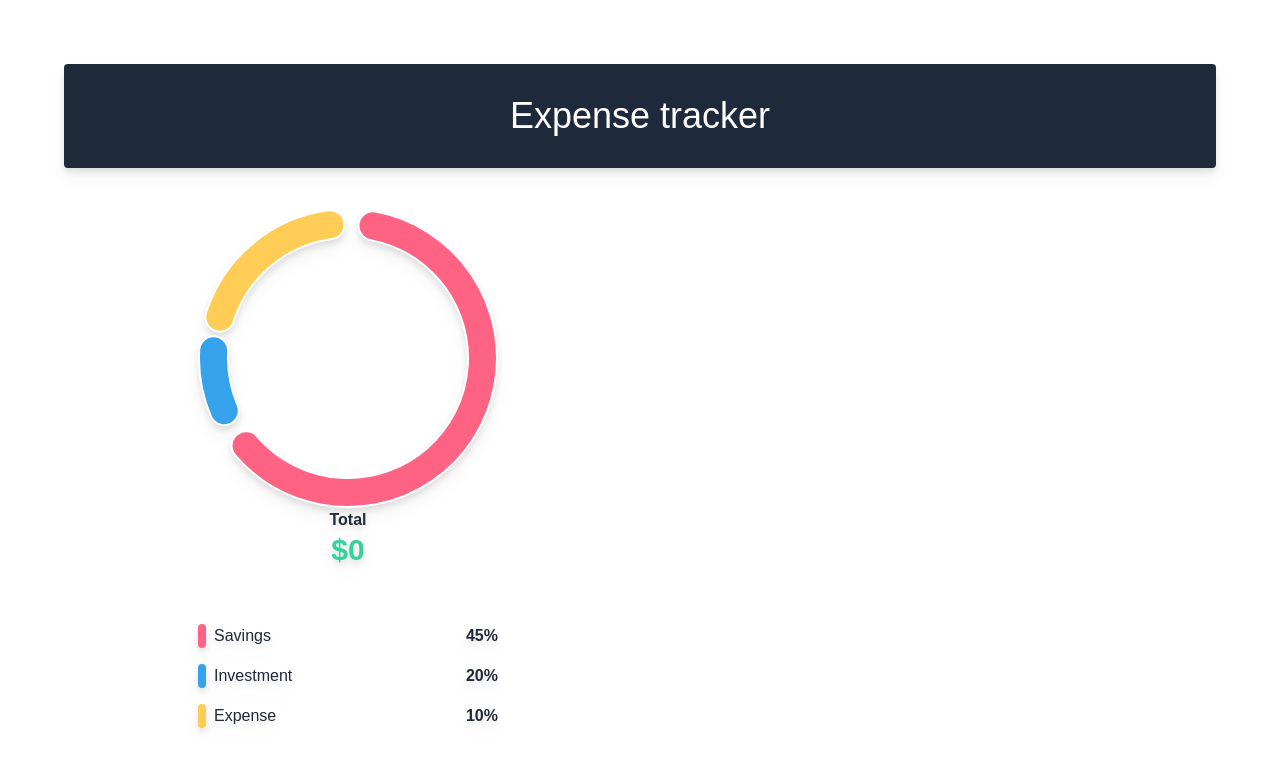
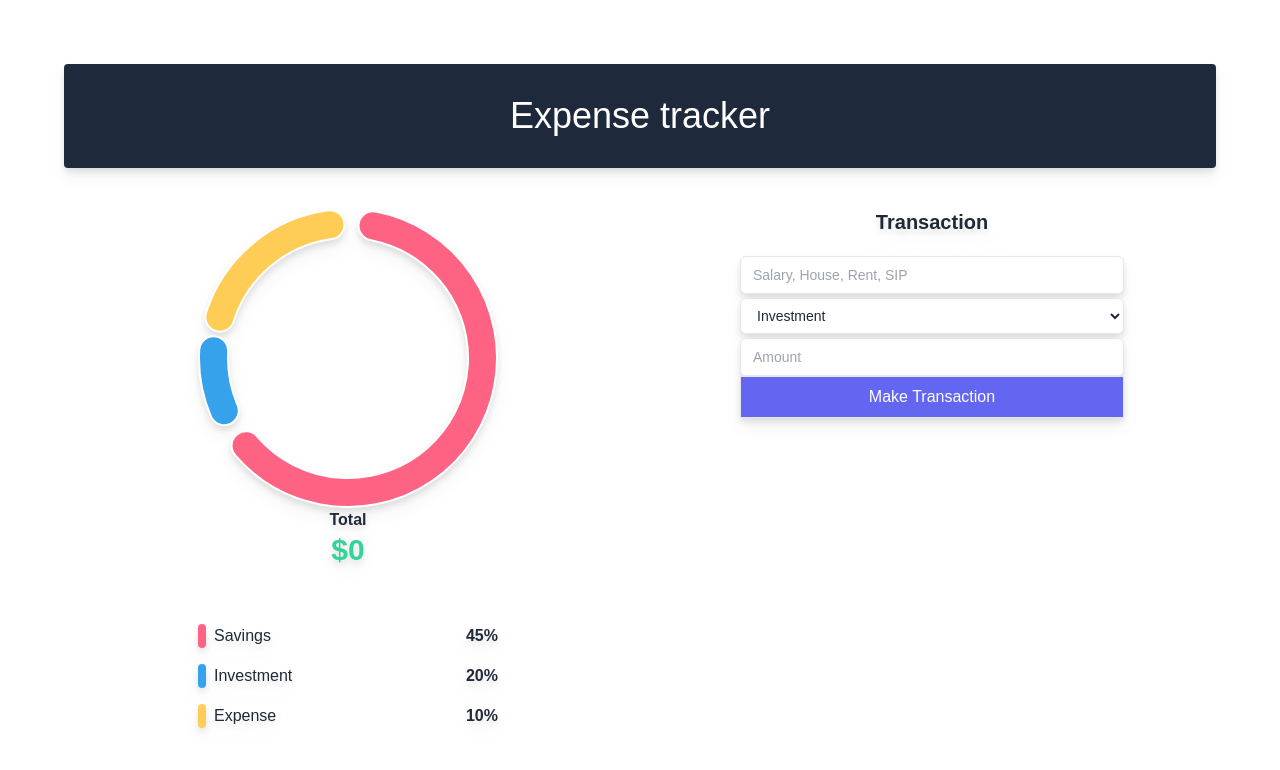
Before and after one commit to devil1329/Expense-Tracker, a React (Create React App) app in the folder client/: page / in a window 1280 px wide. Shown: the top 770 px of the page. Built offline with nearby package versions, Linux system fonts and the light colour scheme.

Commit message:
Form component

```diff
--- a/client/src/App.css
+++ b/client/src/App.css
@@ -36,3 +36,7 @@
   margin-left: auto;
   margin-right: auto;
 }
+
+.form-input{
+  @apply mt-1 block w-full py-2 px-3 border border-gray-200 bg-white rounded-md focus:outline-none focus:ring-indigo-500 sm:text-sm
+}
--- a/client/src/App.js
+++ b/client/src/App.js
@@ -1,4 +1,5 @@
 import './App.css';
+import Form from './components/Form';
 import Graph from './components/Graph';
 
 function App() {
@@ -13,6 +14,7 @@
           <Graph/>
 
           {/* form */}
+          <Form />
         </div>
       </div>
     </div>
--- /dev/null
+++ b/client/src/components/Form.js
@@ -0,0 +1,38 @@
+import React from "react";
+import { useForm } from 'react-hook-form';
+
+export default function Form(){
+
+    const {register, handleSubmit,resetField} = useForm();
+
+    const onSubmit = (data) => {
+        console.log(data)
+    }
+
+
+    return(
+        <div className="form max-w-sm mx-auto w-96">
+            <h1 className="font-bold pb-4 text-xl">Transaction</h1>
+
+            <form id='form' onSubmmit={handleSubmit(onSubmit)}>
+                <div className="grid dap-4">
+                    <div className="input-group">
+                        <input type="text" {...register('name')} placeholder="Salary, House, Rent, SIP" className="form-input" />
+                    </div>
+                    <select className="form-input" {...register('type')}>
+                        <option value="Investment" defaultValue>Investment</option>
+                        <option value="Expense" >Expense</option>
+                        <option value="Savings" >Savings</option>
+                    </select>
+                    <div className="input-group">
+                        <input type="text" {...register('amount')} placeholder="Amount" className="form-input" />
+                    </div>
+                    <div className="submut-btn">
+                        <button className="border py-2 text-white bg-indigo-500 w-full">Make Transaction</button>
+                    </div>
+                </div>
+            </form>
+
+        </div>
+    )
+}
```
